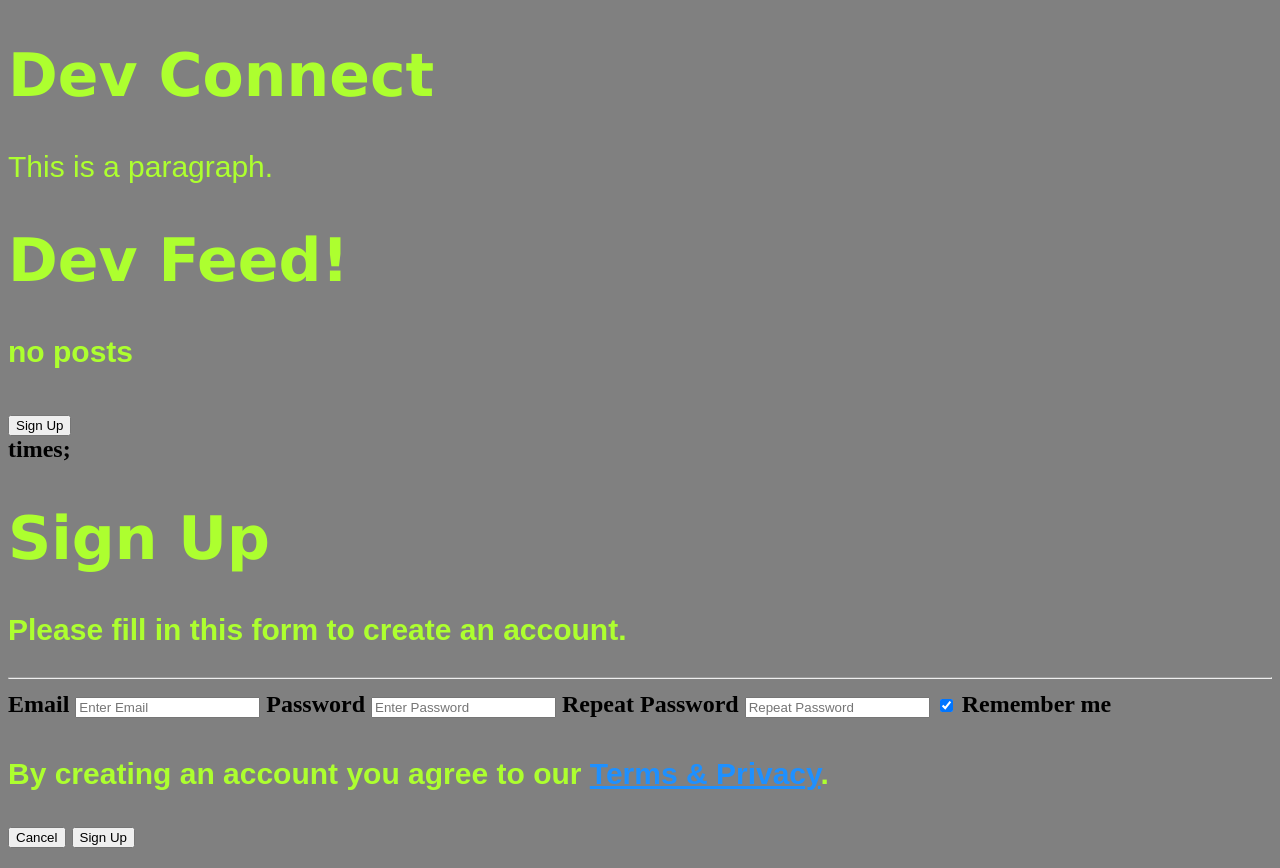
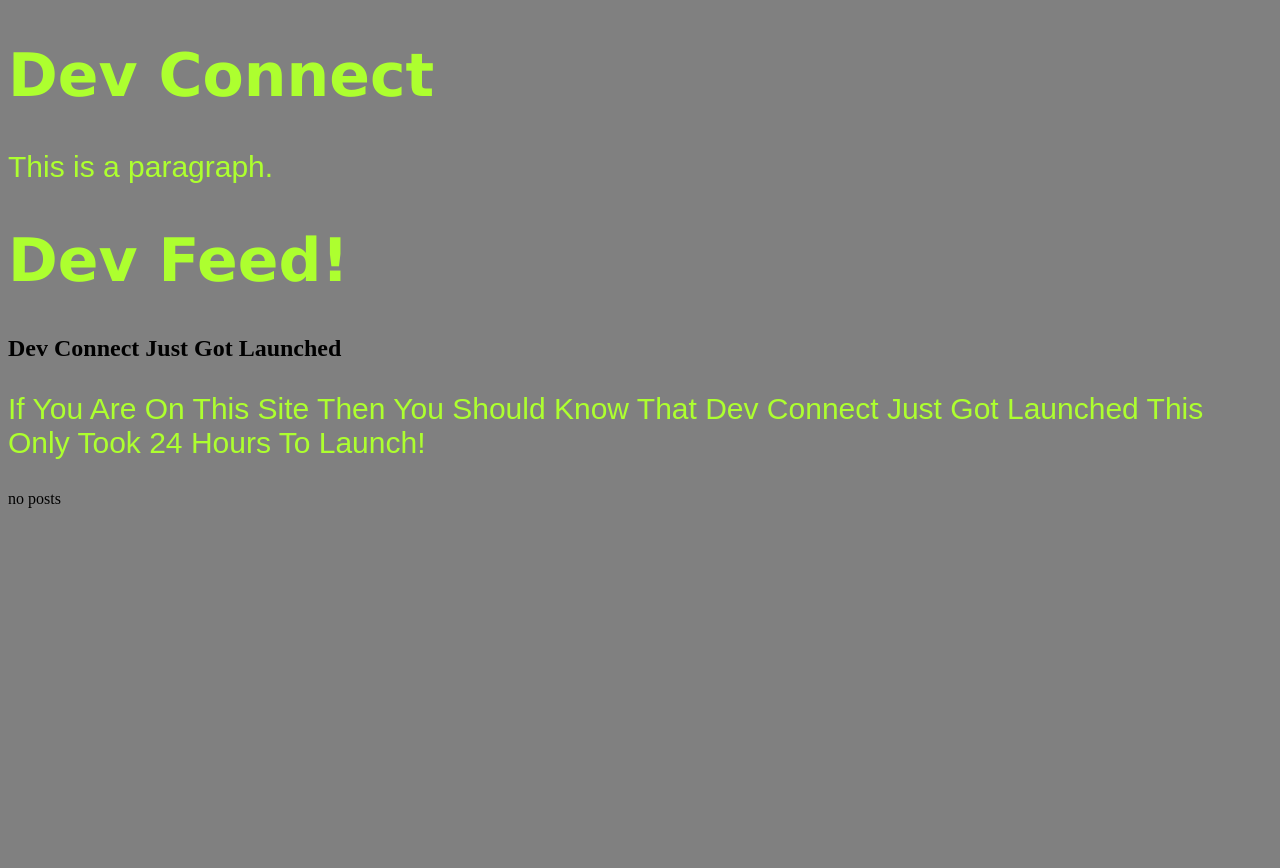
Before and after one commit to dochooi/Dev-Connect, a plain HTML site: page index.html in a window 1280 px wide. After the commit the page ends 800 px from the top, so only its background shows below. Drawn offline with Linux system fonts and the light colour scheme.

Commit message:
Update index.html

```diff
--- a/index.html
+++ b/index.html
@@ -16,44 +16,14 @@
 
 <p>
 
+ <h2> Dev Connect Just Got Launched</h2>
+ <p>  If You Are On This Site Then You Should Know That Dev Connect Just Got Launched This Only Took 24 Hours To Launch!</p>
  <script src="script.js"></script>
 </p>
 
 
 <h2>
-  <!-- Button to open the modal -->
-<button onclick="document.getElementById('id01').style.display='block'">Sign Up</button>
 
-<!-- The Modal (contains the Sign Up form) -->
-<div id="id01" class="modal">
-  <span onclick="document.getElementById('id01').style.display='none'" class="close" title="Close Modal">times;</span>
-  <form class="modal-content" action="/action_page.php">
-    <div class="container">
-      <h1>Sign Up</h1>
-      <p>Please fill in this form to create an account.</p>
-      <hr>
-      <label for="email"><b>Email</b></label>
-      <input type="text" placeholder="Enter Email" name="email" required>
-
-      <label for="psw"><b>Password</b></label>
-      <input type="password" placeholder="Enter Password" name="psw" required>
-
-      <label for="psw-repeat"><b>Repeat Password</b></label>
-      <input type="password" placeholder="Repeat Password" name="psw-repeat" required>
-
-      <label>
-        <input type="checkbox" checked="checked" name="remember" style="margin-bottom:15px"> Remember me
-      </label>
-
-      <p>By creating an account you agree to our <a href="#" style="color:dodgerblue">Terms & Privacy</a>.</p>
-
-      <div class="clearfix">
-        <button type="button" onclick="document.getElementById('id01').style.display='none'" class="cancelbtn">Cancel</button>
-        <button type="submit" class="signup">Sign Up</button>
-      </div>
-    </div>
-  </form>
-</div>
 
 </h2>
 </body>
```
